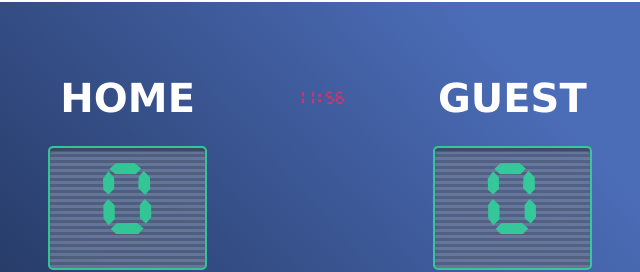
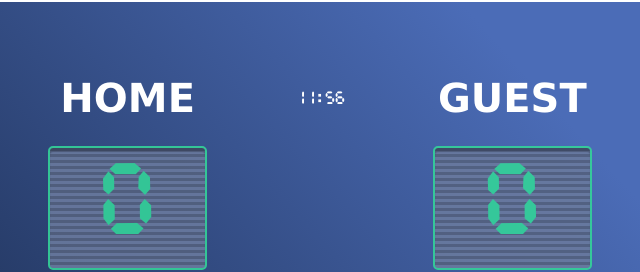
Before and after one commit to KirTitov/basketball-scorecard, a plain HTML site: page index.html in a window 1280 px wide. Shown: the part 126-398 px from the top of the page, 320-960 px from the left. Drawn offline with nearby package versions, Linux system fonts and the light colour scheme.

Commit message:
timer colour was updated

```diff
--- a/index.css
+++ b/index.css
@@ -95,7 +95,7 @@ button:hover {
 }
 
 .timer {
-    color: #D3346E;
+    color: #ffffff;
     padding-top: 16px;
 }
 
```
